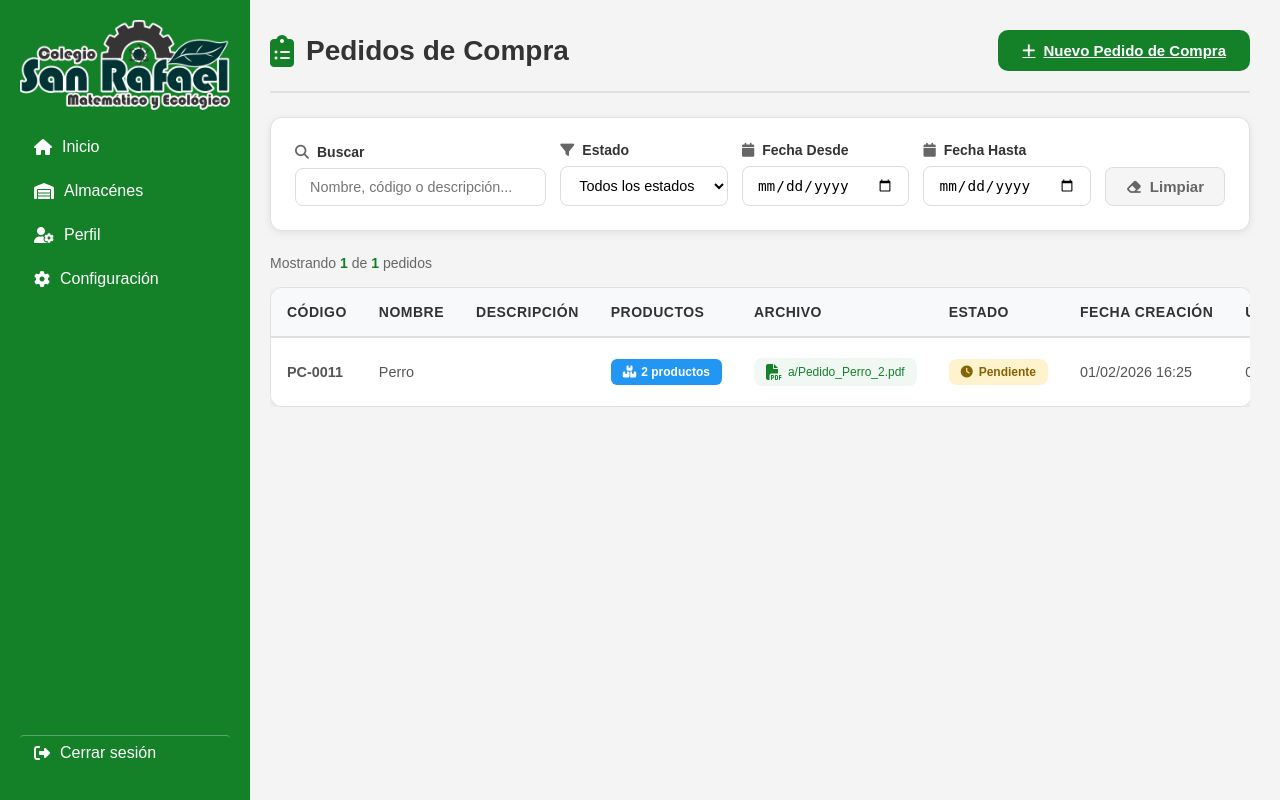
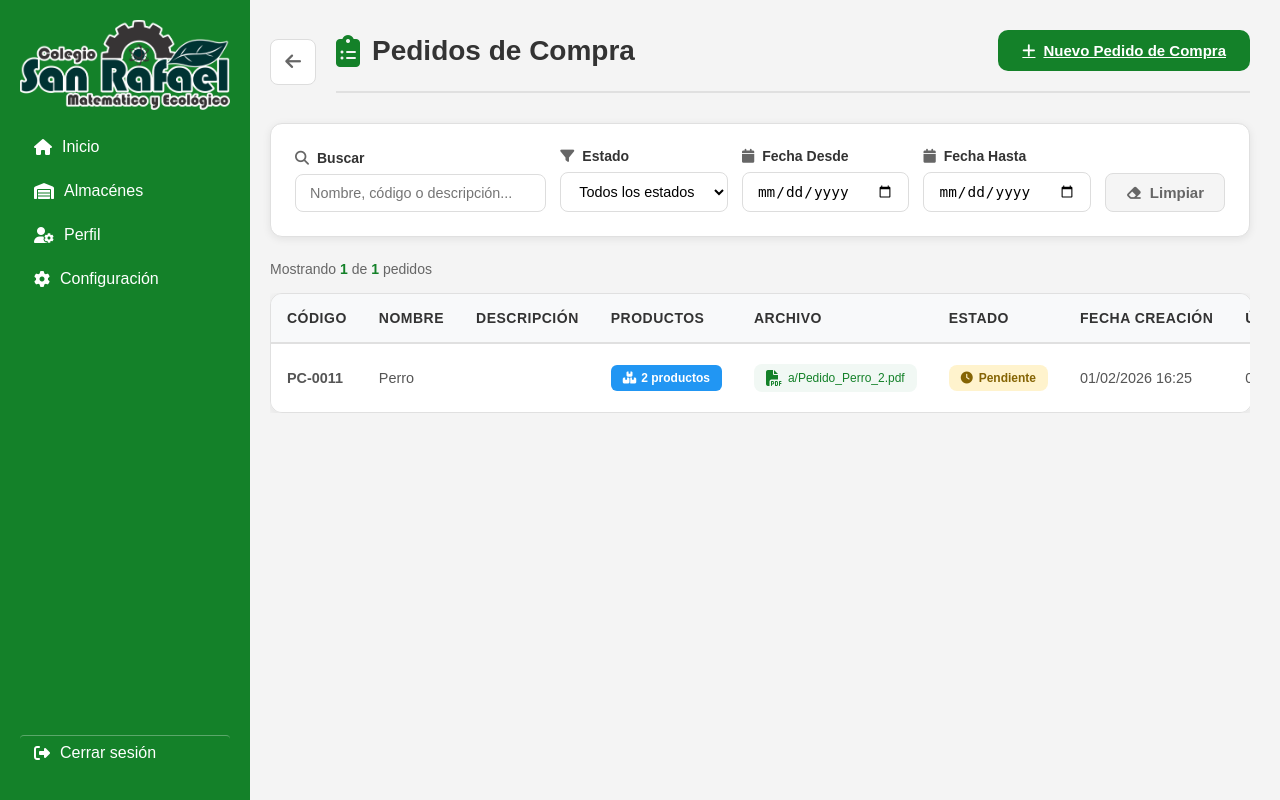
Before and after one commit to MauricioRoMenacho/SR_portal, a Django app: page /pedidos-compra/ in a window 1280 px wide. Run offline with Django 5.2, Linux system fonts and the light colour scheme; data comes from the database, SQL or seed files in the repository.

Commit message:
BOTON DE REGRESAR EN PC
.

```diff
--- a/templates/almacenes/almgeneral/PedidosCompra.html
+++ b/templates/almacenes/almgeneral/PedidosCompra.html
@@ -5,6 +5,39 @@
 
 {% block content %}
 <link rel="stylesheet" href="{% static 'almacenes/almgeneral/PedidosCompra.css' %}">
+
+<style>
+/* Estilos adicionales para el botón de regresar */
+.page-header-back {
+    display: flex;
+    align-items: center;
+    gap: 20px;
+    margin-bottom: 30px;
+}
+
+.btn-back {
+    width: 44px;
+    height: 44px;
+    background: white;
+    border: 1px solid #ddd;
+    border-radius: 8px;
+    display: flex;
+    align-items: center;
+    justify-content: center;
+    cursor: pointer;
+    transition: all 0.3s;
+    color: #666;
+    text-decoration: none;
+    font-size: 18px;
+}
+
+.btn-back:hover {
+    background: #f1f8f4;
+    border-color: #148129;
+    color: #148129;
+    transform: translateX(-3px);
+}
+</style>
 
 <div class="pedidos-container">
 
@@ -23,8 +56,13 @@
   </div>
   {% endif %}
 
-  <!-- Header -->
-  <div class="pedidos-header">
+  <!-- Header con botón regresar -->
+  <header class="page-header-back">
+    <a href="{% url 'almacenes' %}" class="btn-back" title="Regresar">
+      <i class="fa-solid fa-arrow-left"></i>
+    </a>
+    <div style="flex: 1;">
+      <div class="pedidos-header" style="margin-bottom: 0;">
         <h1>
           <i class="fa-solid fa-clipboard-list"></i>
           Pedidos de Compra
@@ -34,6 +72,8 @@
           Nuevo Pedido de Compra
         </a>
       </div>
+    </div>
+  </header>
 
   <!-- Filtros -->
   <div class="filtros-container">
```
Lines whose indentation alone changed are shown as unchanged.
